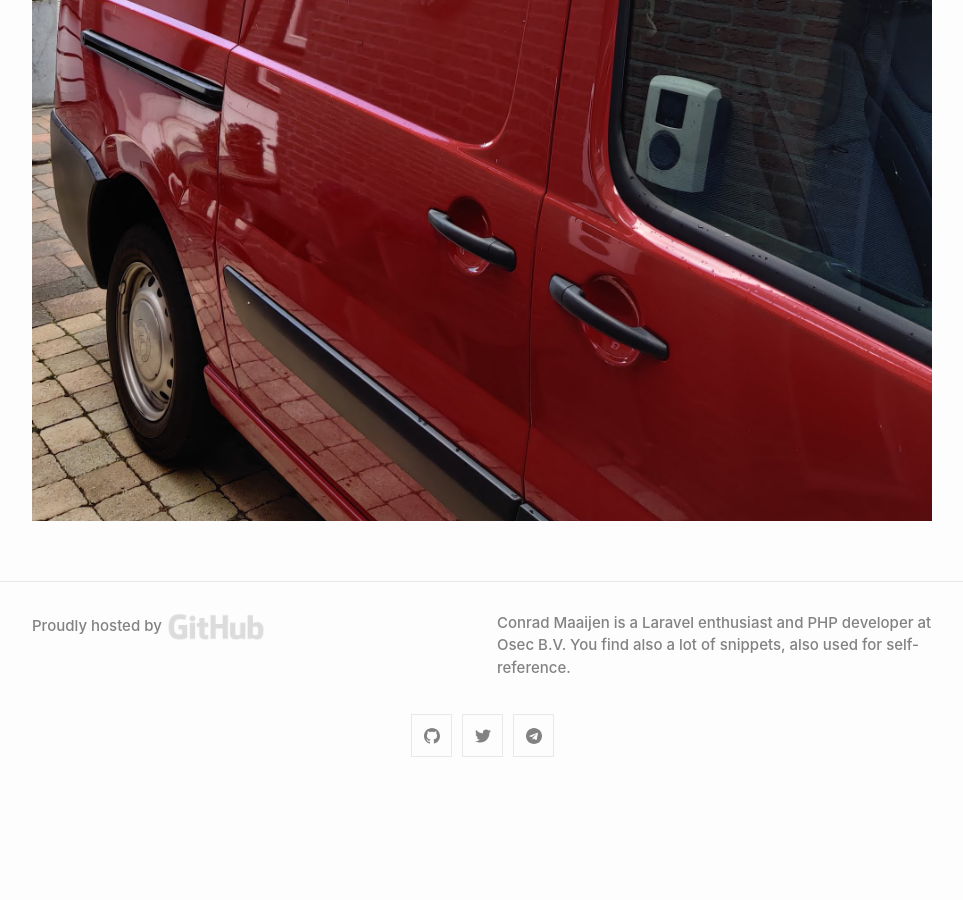
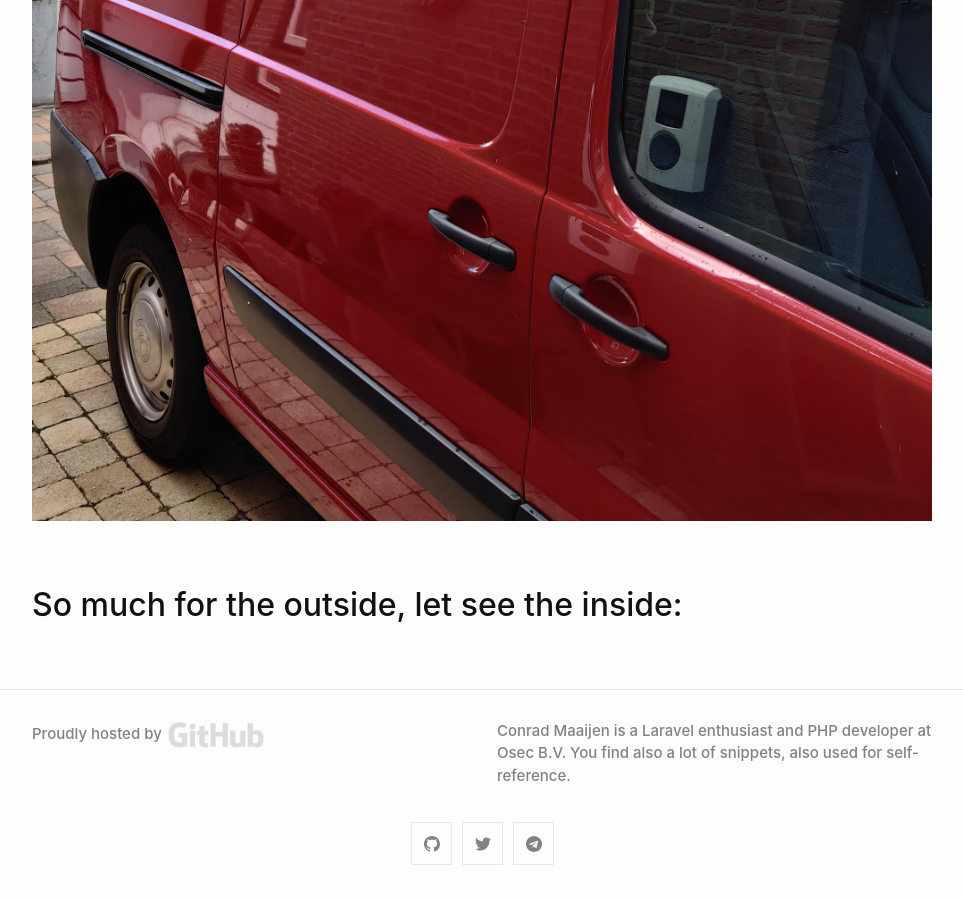
Before and after one commit to ConradMaaijen/conradmaayen.github.io, a Jekyll site: the page built from _posts/2021-05-06-our-jumpy.md, in a window 1280 px wide and 900 px high, scrolled down 2954 px. Shown: the whole window, without its empty margins (158-1121 px from the left). Built offline with Jekyll 4.4.1, drawn with Linux system fonts in a browser that asks for light colours; before the commit the page ends 3746 px from its top, so only the background shows below that.

Commit message:
The inside

```diff
--- a/_posts/2021-05-06-our-jumpy.md
+++ b/_posts/2021-05-06-our-jumpy.md
@@ -25,3 +25,5 @@ To preserve some precious space in this smaller low-roof van we decided to put a
 We bought a Farad roof box at [Faradbox](https://www.faradbox.nl). (No.. i don't get paid to mention them, but after their great service an advise i thought they deserved it). When delivered the nex day i was a bit afraid 1,80m was bit big, but after we mounted it on the roof bars, its looks great and not too big on our van.
 
 ![THe Roofbox](/assets/jumpy/our-jumpy.jpg)
+
+## So much for the outside, let see the inside:
```
